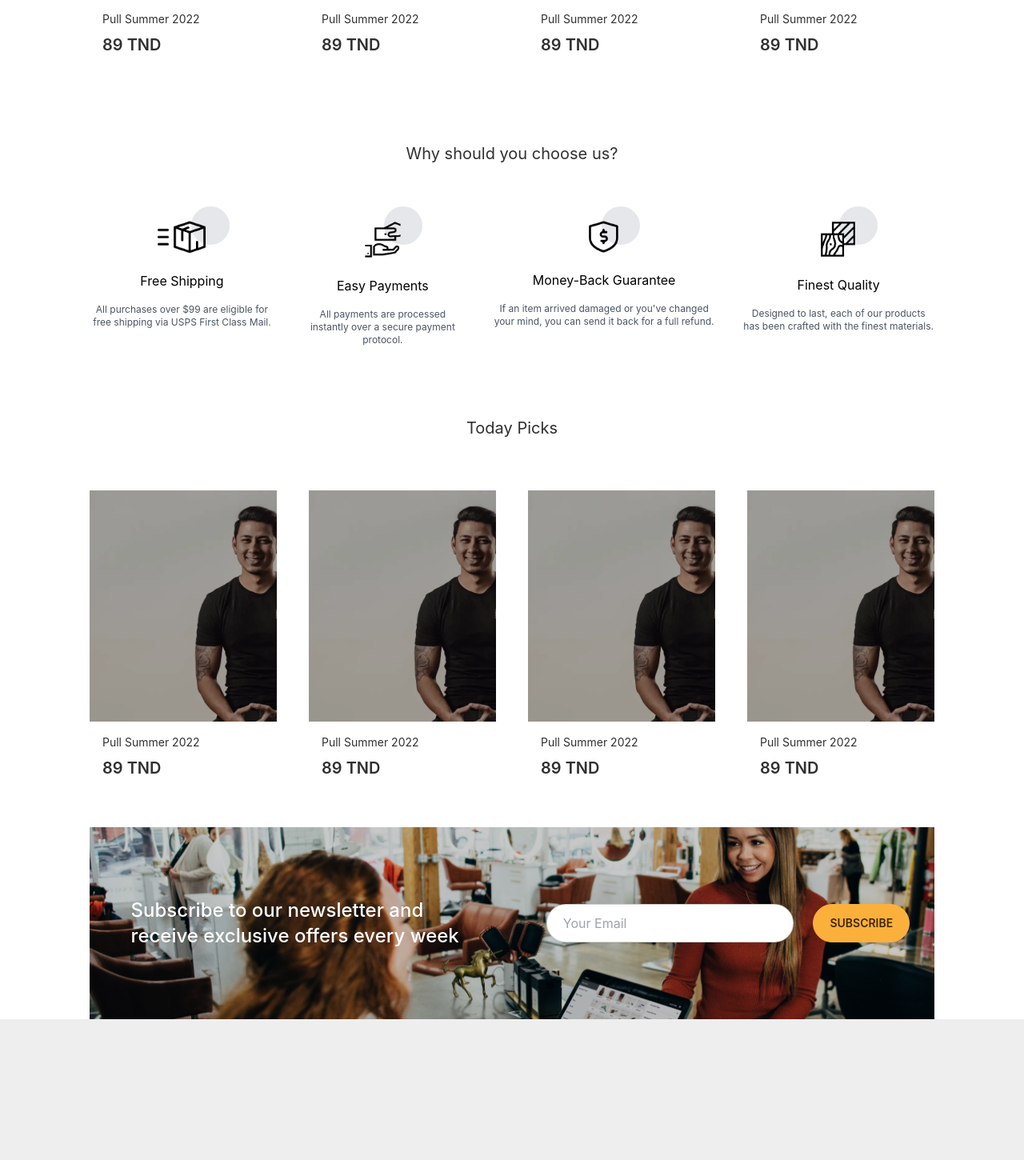
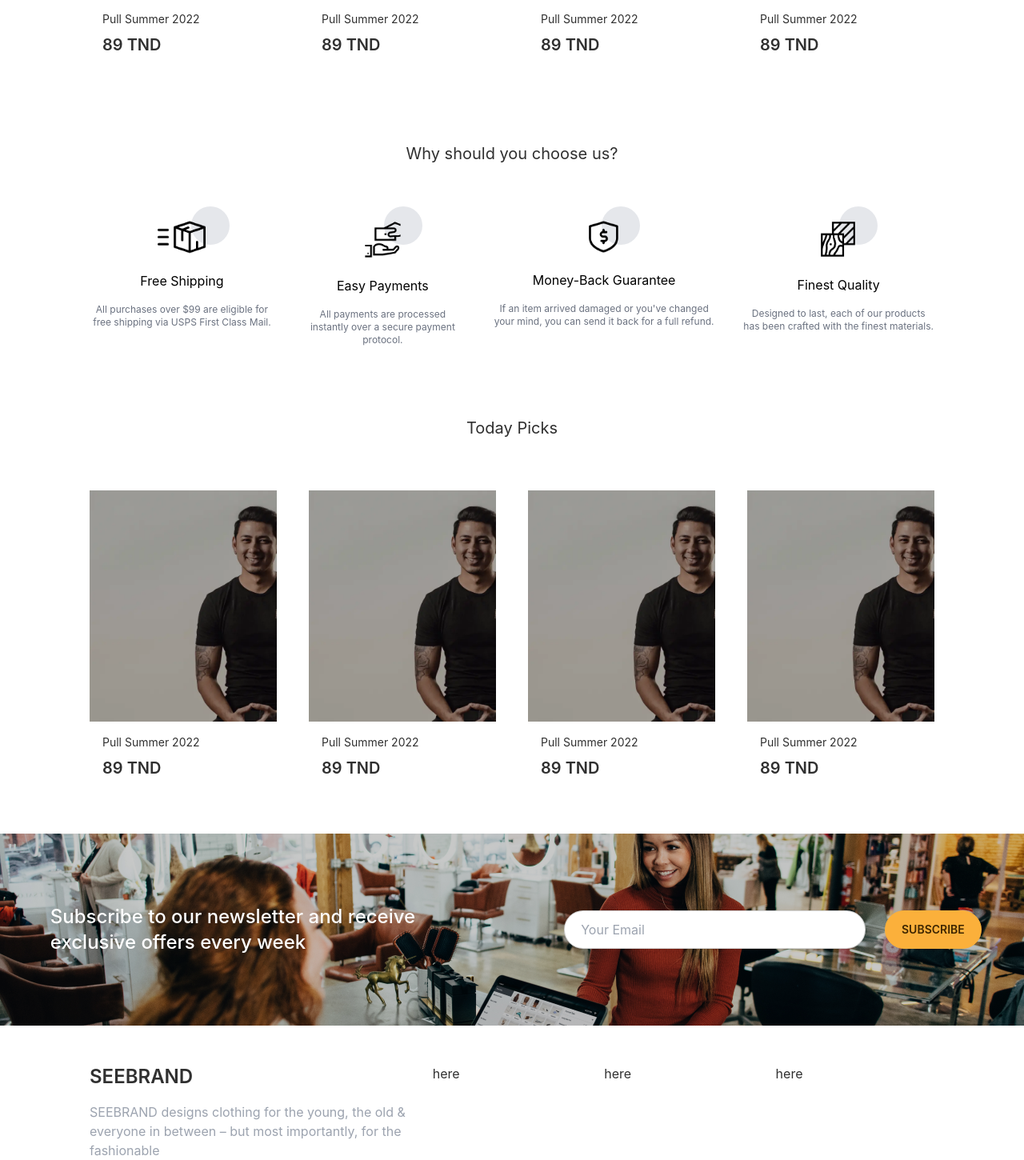
Before and after one commit to SaiefBrahim/seebrand, a Next.js app: page / in a window 1280 px wide. Shown: the part 1580-3030 px from the top of the page at 80% size. Before the commit the page ends 2854 px from the top, so only its background shows below. Built offline with nearby package versions, Linux system fonts and the light colour scheme.

Commit message:
updating index page

```diff
--- a/components/Chooseus.js
+++ b/components/Chooseus.js
@@ -12,7 +12,7 @@ const Chooseus = ({ view }) => {
       <h1 className=" text-xl">Why should you choose us?</h1>
       <div className=" flex flex-col lg:flex-row gap-8">
         <div
-          className=" flex flex-col items-center gap-4 text-center text-xs text-gray-600"
+          className=" flex flex-col items-center gap-4 text-center text-xs text-gray-500"
           onMouseEnter={(e) => {
             setOnChoose1("bg-primary");
           }}
@@ -39,7 +39,7 @@ const Chooseus = ({ view }) => {
           </p>
         </div>
         <div
-          className=" flex flex-col items-center gap-4 text-center text-xs text-gray-600"
+          className=" flex flex-col items-center gap-4 text-center text-xs text-gray-500"
           onMouseEnter={(e) => {
             setOnChoose2("bg-primary");
           }}
@@ -65,7 +65,7 @@ const Chooseus = ({ view }) => {
           </p>
         </div>
         <div
-          className=" flex flex-col items-center gap-4 text-center text-xs text-gray-600"
+          className=" flex flex-col items-center gap-4 text-center text-xs text-gray-500"
           onMouseEnter={(e) => {
             setOnChoose3("bg-primary");
           }}
@@ -92,7 +92,7 @@ const Chooseus = ({ view }) => {
           </p>
         </div>
         <div
-          className=" flex flex-col items-center gap-4 text-center text-xs text-gray-600"
+          className=" flex flex-col items-center gap-4 text-center text-xs text-gray-500"
           onMouseEnter={(e) => {
             setOnChoose4("bg-primary");
           }}
--- /dev/null
+++ b/components/Footerinfo.js
@@ -0,0 +1,18 @@
+const Footerinfo = () => {
+  return (
+    <div className=" flex flex-col justify-center lg:grid lg:grid-cols-5 gap-4 mx-10 lg:mx-28 mt-12">
+      <div className=" col-span-2 w-full flex flex-col gap-4">
+        <h1 className=" text-2xl font-semibold">SEEBRAND</h1>
+        <p className=" text-gray-400">
+          SEEBRAND designs clothing for the young, the old & everyone in between
+          – but most importantly, for the fashionable
+        </p>
+      </div>
+      <div>here</div>
+      <div>here</div>
+      <div>here</div>
+    </div>
+  );
+};
+
+export default Footerinfo;
--- a/components/Newsletter.js
+++ b/components/Newsletter.js
@@ -2,17 +2,17 @@ import Image from "next/image";
 const Newsletter = () => {
   return (
     <div
-      className=" flex flex-col lg:flex-row bg-no-repeat h-60 justify-center bg-cover items-center gap-6"
+      className=" flex flex-col lg:flex-row bg-no-repeat h-60 justify-center bg-right-bottom bg-cover items-center gap-6 mt-12"
       style={{ backgroundImage: `url("/newsletterbg.webp")` }}
     >
       <div className=" lg:w-[50%] flex justify-center text-center lg:text-left">
-        <h1 className=" text-white text-lg lg:text-2xl font-medium lg:w-[80%]">
+        <h1 className=" text-white text-xl lg:text-2xl font-medium lg:w-[80%]">
           Subscribe to our newsletter and receive exclusive offers every week
         </h1>
       </div>
-      <div className=" flex flex-col lg:flex-row gap-2 lg:gap-6 lg:w-[50%] items-center justify-center">
+      <div className=" flex flex-col lg:flex-row gap-6 lg:gap-6 lg:w-[50%] items-center justify-center">
         <input
-          className=" w-52 lg:w-[60%] rounded-3xl px-5 input input-bordered bg-white"
+          className=" w-80 lg:w-[60%] rounded-3xl px-5 input input-bordered bg-white"
           placeholder="Your Email"
           type="email"
         />
--- a/pages/index.js
+++ b/pages/index.js
@@ -1,6 +1,7 @@
 import Head from "next/head";
 import Announcements from "../components/Announcements";
 import Chooseus from "../components/Chooseus";
+import Footerinfo from "../components/Footerinfo";
 import Newsletter from "../components/Newsletter";
 import ProductsSlider from "../components/ProductsSlider";
 import Slider from "../components/Slider";
@@ -22,8 +23,9 @@ const Home = () => {
           <Chooseus view="hidden lg:flex" />
           <Todaypicks />
           <Chooseus view="flex lg:hidden" />
-          <Newsletter />
         </div>
+        <Newsletter />
+        <Footerinfo />
       </div>
     </div>
   );
--- a/styles/globals.css
+++ b/styles/globals.css
@@ -14,9 +14,3 @@ body {
     margin: 0 20px;
   }
 }
-/* input {
-  padding: 5px;
-  -webkit-box-sizing: border-box;
-  -moz-box-sizing: border-box;
-  box-sizing: border-box;
-} */
```
